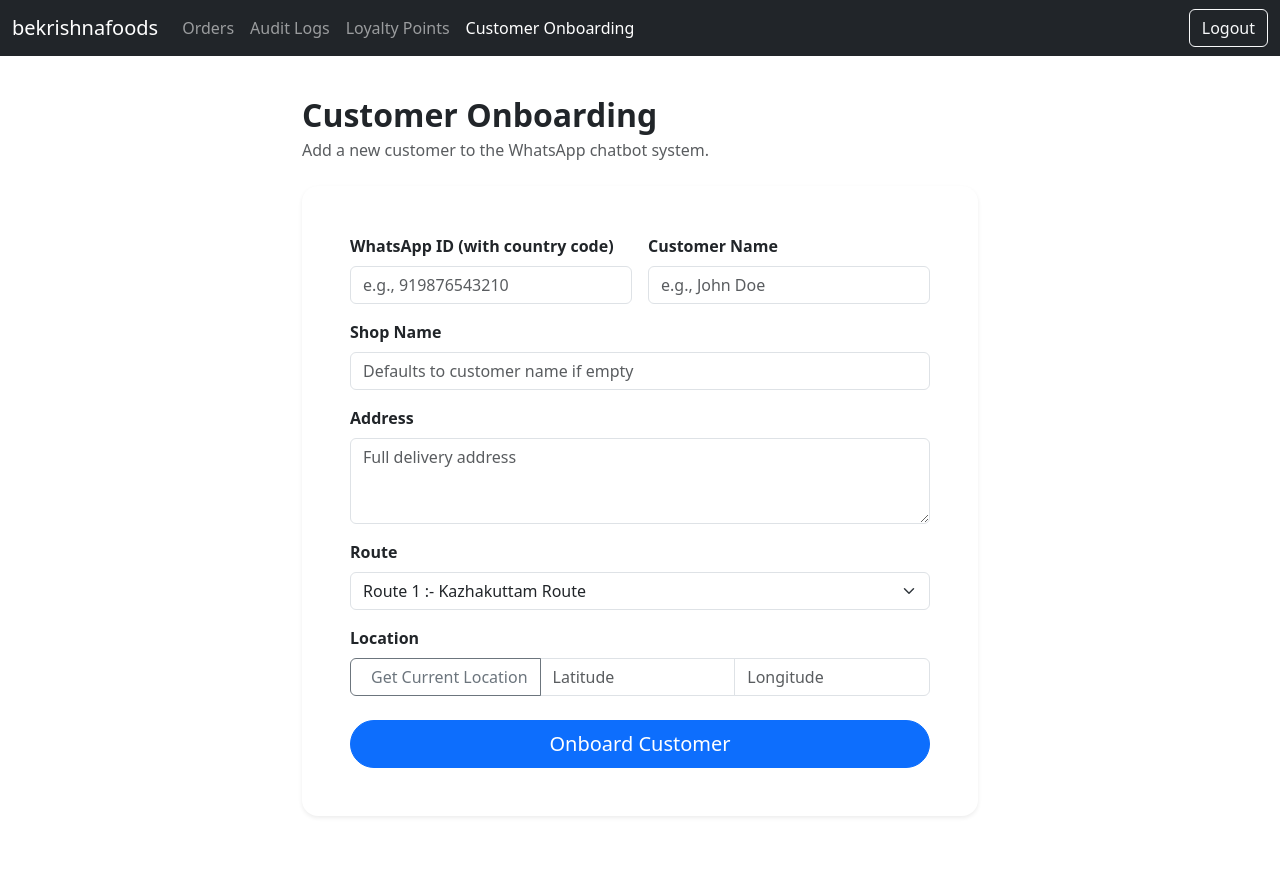
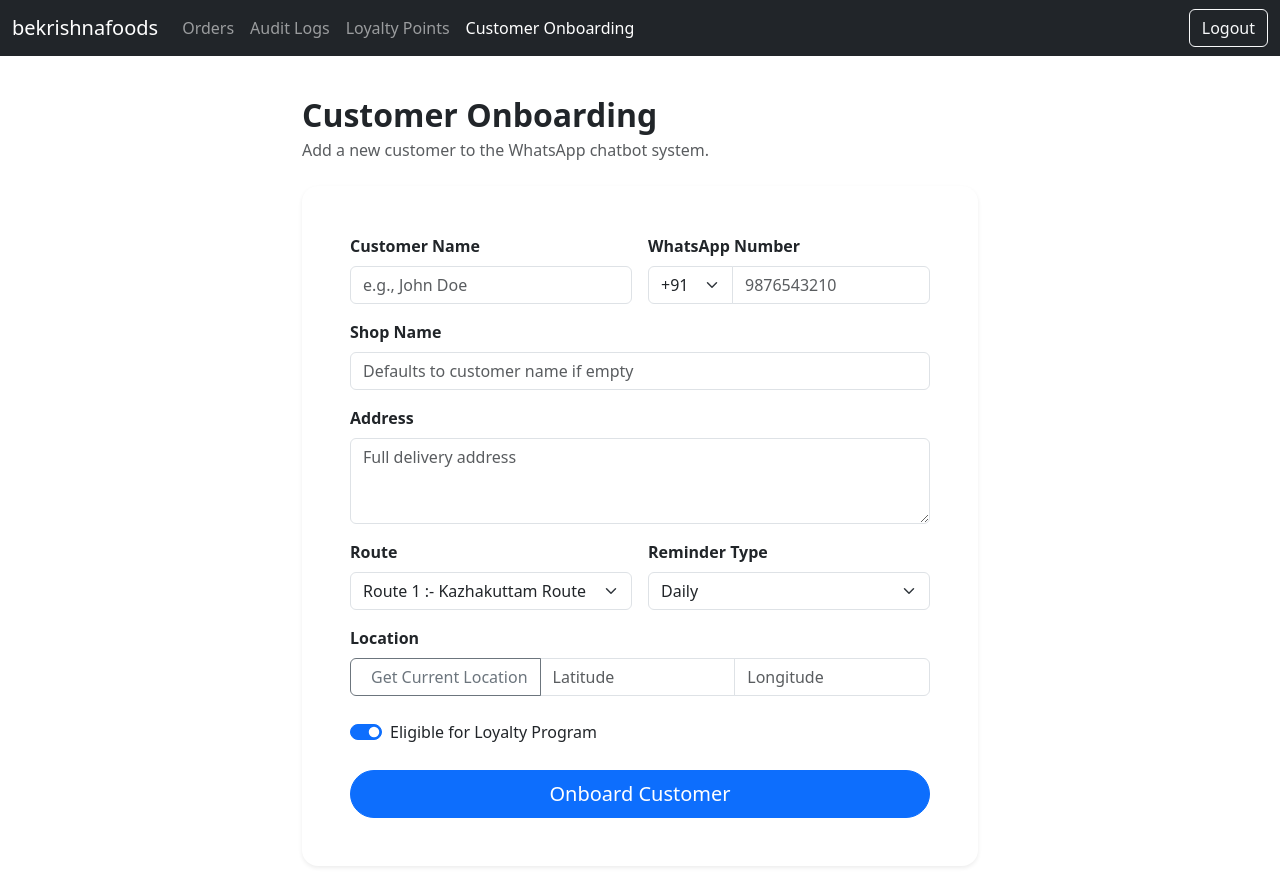
Before and after one commit to gokul153/berealestateai-design-from-root, a React (Vite) app in the folder berealestateai-react/: page /admin/customer-onboarding in a window 1280 px wide. Before the commit the page ends 840 px from the top, so only its background shows below. Built offline with nearby package versions, Linux system fonts and the light colour scheme; sample sign-in values are in the browser's storage.

Commit message:
updated onboarding extra feilds and mandotory feild update

```diff
--- a/berealestateai-react/src/components/admin/CustomerOnboarding.jsx
+++ b/berealestateai-react/src/components/admin/CustomerOnboarding.jsx
@@ -2,13 +2,16 @@ import React, { useState } from 'react';
 
 export default function CustomerOnboarding({ onLogout }) {
   const initialFormState = {
-    whatsapp_id: "",
+    country_code: "91",
+    phone_number: "",
     name: "",
     customer_shop_name: "",
     address: "",
     latitude: "",
     longitude: "",
     route_id: "1",
+    eligible_for_loyalty: true,
+    reminder_type: "daily",
   };
 
   const [formData, setFormData] = useState(initialFormState);
@@ -19,7 +22,10 @@ export default function CustomerOnboarding({ onLogout }) {
 
   const handleChange = (e) => {
     const { name, value } = e.target;
-    setFormData(prev => ({ ...prev, [name]: value }));
+    setFormData(prev => ({
+      ...prev,
+      [name]: e.target.type === 'checkbox' ? e.target.checked : value
+    }));
   };
 
   const handleGetLocation = () => {
@@ -61,14 +67,28 @@ export default function CustomerOnboarding({ onLogout }) {
     setError("");
     setSuccess("");
 
+    if (!formData.name.trim()) {
+      setError("Customer Name is required.");
+      setLoading(false);
+      return;
+    }
+    if (!/^\d{10}$/.test(formData.phone_number.trim())) {
+      setError("WhatsApp number must be 10 digits.");
+      setLoading(false);
+      return;
+    }
+
     try {
       const token = sessionStorage.getItem("accessToken");
       if (!token) {
         throw new Error("Authentication token not found. Please log in.");
       }
 
+      const { country_code, phone_number, ...restOfData } = formData;
+
       const payload = {
-        ...formData,
+        ...restOfData,
+        whatsapp_id: `${country_code}${phone_number}`,
         customer_shop_name: formData.customer_shop_name || formData.name,
         latitude: parseFloat(formData.latitude) || 0,
         longitude: parseFloat(formData.longitude) || 0,
@@ -118,13 +138,20 @@ export default function CustomerOnboarding({ onLogout }) {
           <form onSubmit={handleSubmit} noValidate>
             <div className="row g-3">
               <div className="col-md-6">
-                <label className="form-label fw-bold">WhatsApp ID (with country code)</label>
-                <input type="tel" className="form-control" name="whatsapp_id" value={formData.whatsapp_id} onChange={handleChange} placeholder="e.g., 919876543210" required />
-              </div>
-              <div className="col-md-6">
                 <label className="form-label fw-bold">Customer Name</label>
                 <input type="text" className="form-control" name="name" value={formData.name} onChange={handleChange} placeholder="e.g., John Doe" required />
               </div>
+
+              <div className="col-md-6">
+                <label className="form-label fw-bold">WhatsApp Number</label>
+                <div className="input-group">
+                  <select className="form-select" name="country_code" value={formData.country_code} onChange={handleChange} style={{ maxWidth: '85px' }}>
+                    <option value="91">+91</option>
+                  </select>
+                  <input type="tel" className="form-control" name="phone_number" value={formData.phone_number} onChange={handleChange} placeholder="9876543210" required pattern="\d{10}" title="Please enter a 10-digit phone number." />
+                </div>
+              </div>
+
               <div className="col-12">
                 <label className="form-label fw-bold">Shop Name</label>
                 <input type="text" className="form-control" name="customer_shop_name" value={formData.customer_shop_name} onChange={handleChange} placeholder="Defaults to customer name if empty" />
@@ -133,11 +160,22 @@ export default function CustomerOnboarding({ onLogout }) {
                 <label className="form-label fw-bold">Address</label>
                 <textarea className="form-control" name="address" value={formData.address} onChange={handleChange} rows="3" placeholder="Full delivery address" required></textarea>
               </div>
-              <div className="col-12">
+
+              <div className="col-md-6">
                 <label className="form-label fw-bold">Route</label>
                 <select className="form-select" name="route_id" value={formData.route_id} onChange={handleChange} required>
                   <option value="1">Route 1 :- Kazhakuttam Route</option>
                   <option value="2">Route 2 :- Nallanjara Route</option>
+                </select>
+              </div>
+
+              <div className="col-md-6">
+                <label className="form-label fw-bold">Reminder Type</label>
+                <select className="form-select" name="reminder_type" value={formData.reminder_type} onChange={handleChange} required>
+                  <option value="daily">Daily</option>
+                  <option value="weekly">Weekly</option>
+                  <option value="random">Random</option>
+                  <option value="none">None</option>
                 </select>
               </div>
 
@@ -156,6 +194,13 @@ export default function CustomerOnboarding({ onLogout }) {
                   <input type="number" step="any" className="form-control" placeholder="Longitude" value={formData.longitude} onChange={handleChange} name="longitude" required />
                 </div>
               </div>
+
+              <div className="col-12">
+                <div className="form-check form-switch mt-2">
+                  <input className="form-check-input" type="checkbox" role="switch" id="eligibleForLoyalty" name="eligible_for_loyalty" checked={formData.eligible_for_loyalty} onChange={handleChange} />
+                  <label className="form-check-label" htmlFor="eligibleForLoyalty">Eligible for Loyalty Program</label>
+                </div>
+              </div>
             </div>
 
             {error && <div className="alert alert-danger mt-4 mb-0">{error}</div>}
```
